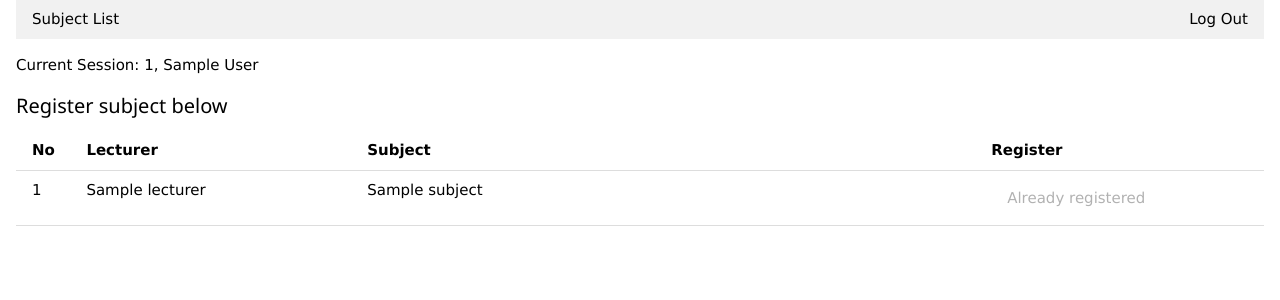
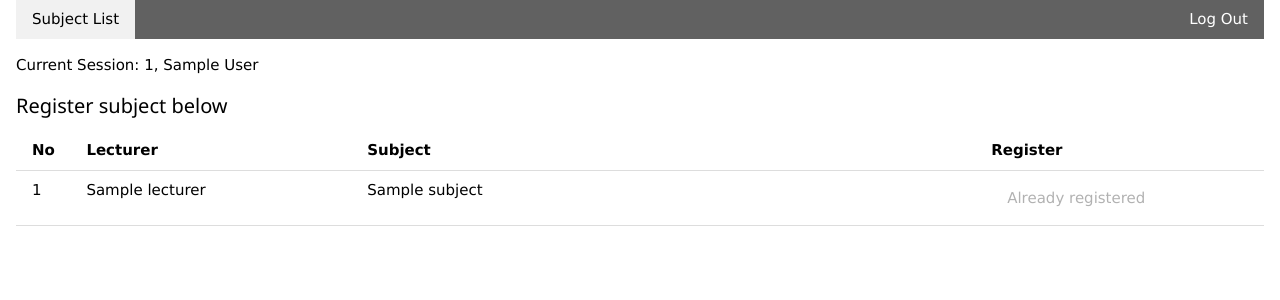
Before and after one commit to alauddin3604/project-db, a PHP site: page /student/student-sub.php in a window 1280 px wide. Shown: the top 300 px of the page. Run offline with PHP 8.4, Linux system fonts and the light colour scheme; the visitor is signed in with stand-in values (Sample User, id 1); tables that the repository leaves empty or names only in its code hold one stand-in row (values such as "Sample post").

Commit message:
Add dark theme

```diff
--- a/student/student-sub.php
+++ b/student/student-sub.php
@@ -46,6 +46,7 @@ if (isset($_POST['register'])) // Student registers subject
 	<meta name="viewport" content="width=device-width, initial-scale=1.0">
 	<title>Register subject</title>
 	<link rel="stylesheet" href="../css/w3.css">
+	<link rel="stylesheet" href="../css/style.css">
 	<style>
 		table {
 			table-layout: fixed;
@@ -57,7 +58,7 @@ if (isset($_POST['register'])) // Student registers subject
 </head>
 <body>
 	<div class="w3-container">
-		<div class="w3-bar w3-light-grey">
+		<div class="w3-bar w3-dark-grey">
 			<a href="home.php" class="w3-bar-item w3-button w3-light-grey">Subject List</a>
 			<a href="../logout.php" class="w3-bar-item w3-button w3-right">Log Out</a>
 		</div>
@@ -81,7 +82,8 @@ if (isset($_POST['register'])) // Student registers subject
 					die($conn->error);
 				$result1 = $stmt1->get_result();
 
-				if($result1->num_rows > 0){
+				if($result1->num_rows > 0)
+				{
 					$i = 1;
 					foreach ($result1 as $row) { ?>
 						<tr style="text-align: center">
```
